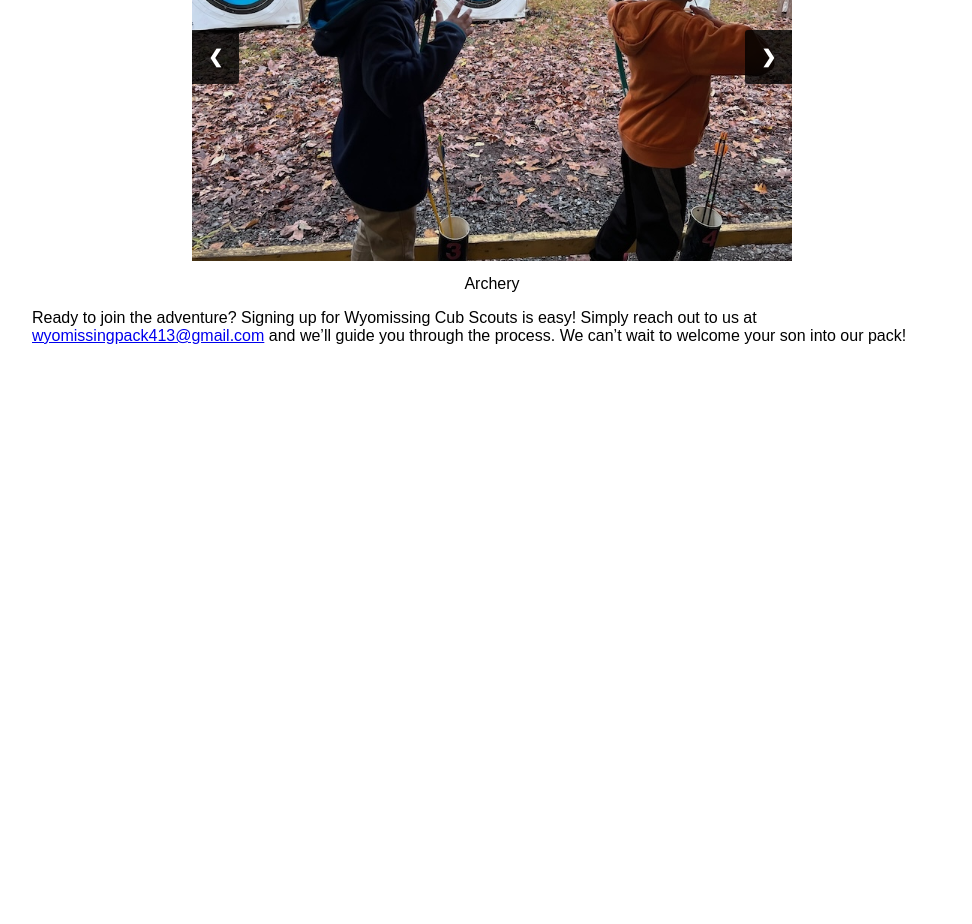
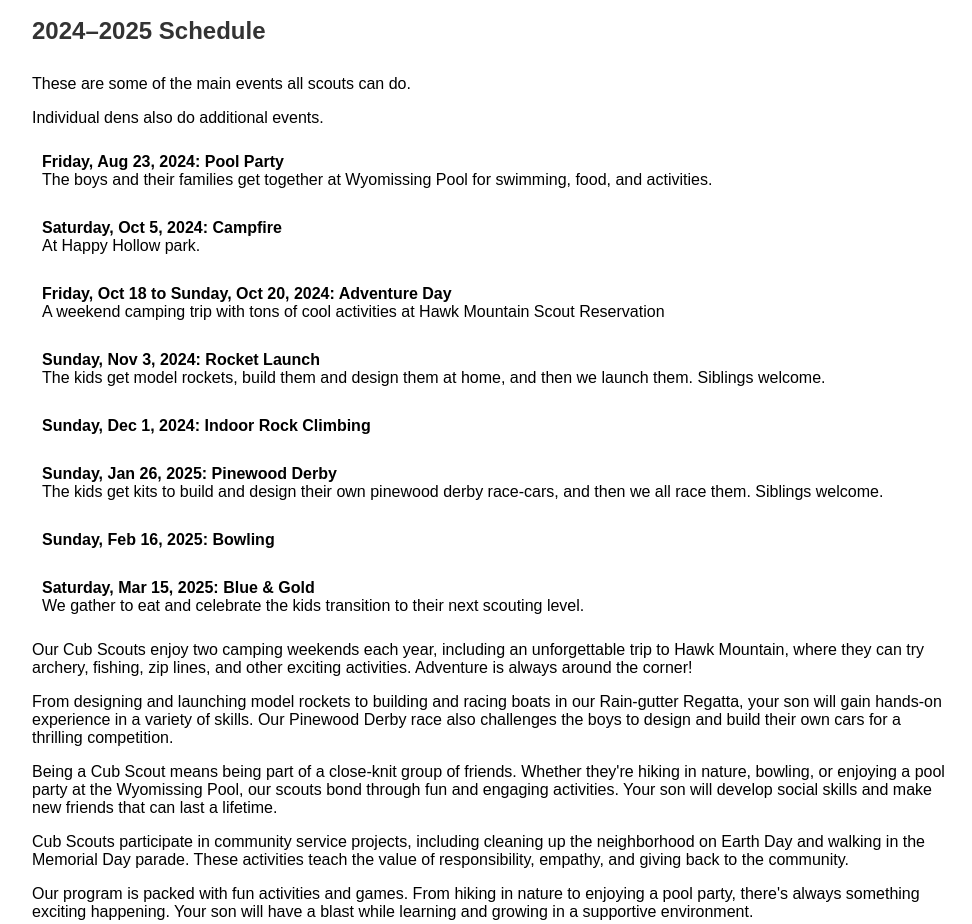
Before and after one commit to wyocubs/wyocub_redirect, a plain HTML site: page index.html in a window 1280 px wide. Shown: the part 657-1581 px from the top of the page, without its empty margins (148-1120 px from the left). Before the commit the page ends 1038 px from the top, so only its background shows below. Drawn offline with Linux system fonts and the light colour scheme.

Commit message:
adding events to the website

```diff
--- a/index.html
+++ b/index.html
@@ -88,16 +88,6 @@
             <h1>Wyomissing Cub Scouts Pack 413</h1>
             <p>Are you looking for an exciting, enriching experience for your son? Wyomissing Cub Scouts is the perfect place for boys from kindergarten to 5th grade to embark on adventures, learn new skills, and make lifelong friends.</p>
 
-            <p>Our Cub Scouts enjoy two camping weekends each year, including an unforgettable trip to Hawk Mountain, where they can try archery, fishing, zip lines, and other exciting activities. Adventure is always around the corner!</p>
-
-            <p>From designing and launching model rockets to building and racing boats in our Rain-gutter Regatta, your son will gain hands-on experience in a variety of skills. Our Pinewood Derby race also challenges the boys to design and build their own cars for a thrilling competition.</p>
-
-            <p>Being a Cub Scout means being part of a close-knit group of friends. Whether they're hiking in nature, bowling, or enjoying a pool party at the Wyomissing Pool, our scouts bond through fun and engaging activities. Your son will develop social skills and make new friends that can last a lifetime.</p>
-
-            <p>Cub Scouts participate in community service projects, including cleaning up the neighborhood on Earth Day and walking in the Memorial Day parade. These activities teach the value of responsibility, empathy, and giving back to the community.</p>
-
-            <p>Our program is packed with fun activities and games. From hiking in nature to enjoying a pool party, there's always something exciting happening. Your son will have a blast while learning and growing in a supportive environment.</p>
-
             <div class="carousel-container">
                 <div class="carousel-slide active">
                     <img src="images/archery.jpg" alt="">
@@ -138,6 +128,30 @@
                 <a class="prev" onclick="changeSlide(-1)">&#10094;</a>
                 <a class="next" onclick="changeSlide(1)">&#10095;</a>
             </div>
+
+            <h2>2024–2025 Schedule</h2>
+            <p>These are some of the main events all scouts can do.</p>
+            <p>Individual dens also do additional events.</p>
+            <ul>
+                <li><strong>Friday, Aug 23, 2024: Pool Party</strong><br />The boys and their families get together at Wyomissing Pool for swimming, food, and activities.</li>
+                <li><strong>Saturday, Oct 5, 2024: Campfire</strong><br />At Happy Hollow park.</li>
+                <li><strong>Friday, Oct 18 to Sunday, Oct 20, 2024: Adventure Day</strong><br />A weekend camping trip with tons of cool activities at Hawk Mountain Scout Reservation</li>
+                <li><strong>Sunday, Nov 3, 2024: Rocket Launch</strong><br />The kids get model rockets, build them and design them at home, and then we launch them. Siblings welcome.</li>
+                <li><strong>Sunday, Dec 1, 2024: Indoor Rock Climbing</strong></li>
+                <li><strong>Sunday, Jan 26, 2025: Pinewood Derby</strong><br />The kids get kits to build and design their own pinewood derby race-cars, and then we all race them. Siblings welcome.</li>
+                <li><strong>Sunday, Feb 16, 2025: Bowling</strong></li>
+                <li><strong>Saturday, Mar 15, 2025: Blue &amp; Gold</strong><br />We gather to eat and celebrate the kids transition to their next scouting level.</li>
+            </ul>
+
+            <p>Our Cub Scouts enjoy two camping weekends each year, including an unforgettable trip to Hawk Mountain, where they can try archery, fishing, zip lines, and other exciting activities. Adventure is always around the corner!</p>
+
+            <p>From designing and launching model rockets to building and racing boats in our Rain-gutter Regatta, your son will gain hands-on experience in a variety of skills. Our Pinewood Derby race also challenges the boys to design and build their own cars for a thrilling competition.</p>
+
+            <p>Being a Cub Scout means being part of a close-knit group of friends. Whether they're hiking in nature, bowling, or enjoying a pool party at the Wyomissing Pool, our scouts bond through fun and engaging activities. Your son will develop social skills and make new friends that can last a lifetime.</p>
+
+            <p>Cub Scouts participate in community service projects, including cleaning up the neighborhood on Earth Day and walking in the Memorial Day parade. These activities teach the value of responsibility, empathy, and giving back to the community.</p>
+
+            <p>Our program is packed with fun activities and games. From hiking in nature to enjoying a pool party, there's always something exciting happening. Your son will have a blast while learning and growing in a supportive environment.</p>
 
             <p>Ready to join the adventure? Signing up for Wyomissing Cub Scouts is easy! Simply reach out to us at <a href="mailto:wyomissingpack413@gmail.com">wyomissingpack413@gmail.com</a> and we’ll guide you through the process. We can’t wait to welcome your son into our pack!</p>
         </div>
```
